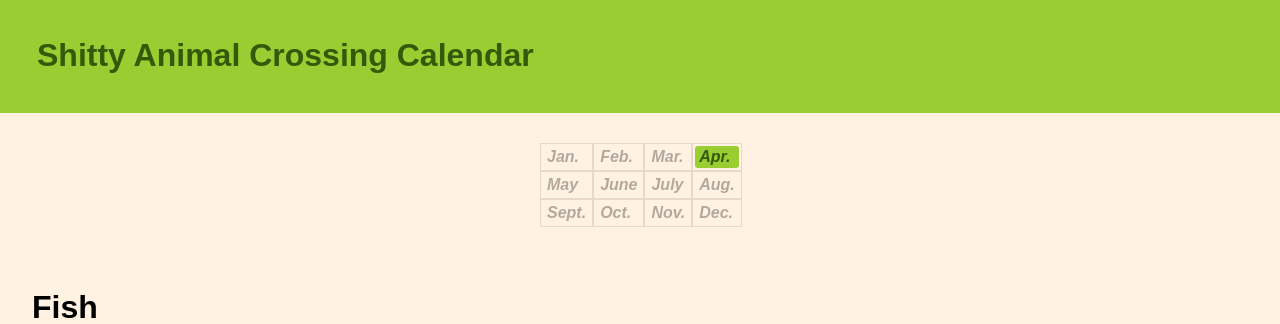
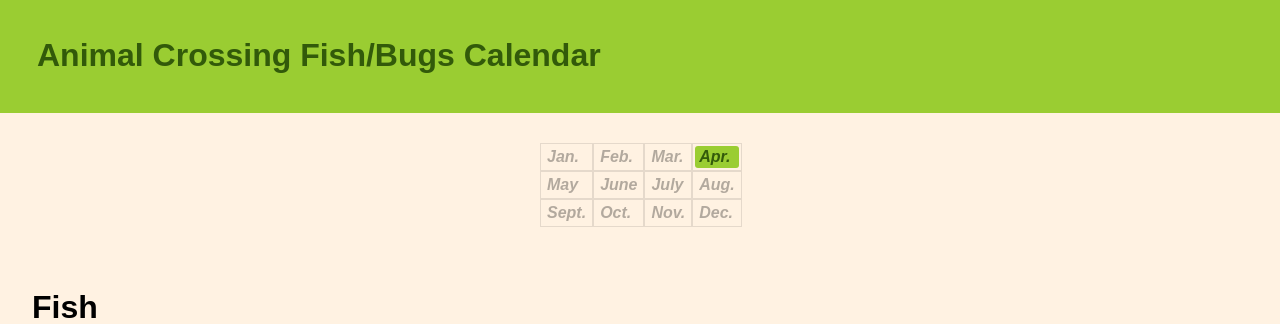
Before and after one commit to Jclong98/ACCalendar, a Flask app: page / in a window 1280 px wide. Shown: the top 324 px of the page. Run offline with Flask 2, Linux system fonts and the light colour scheme.

Commit message:
title change

```diff
--- a/templates/index.html
+++ b/templates/index.html
@@ -15,7 +15,7 @@
 </head>
 <body>
     <header id="header">
-        <h1>Shitty Animal Crossing Calendar</h1>
+        <h1>Animal Crossing Fish/Bugs Calendar</h1>
     </header>
 
     <div class="calendar-widget">
```
